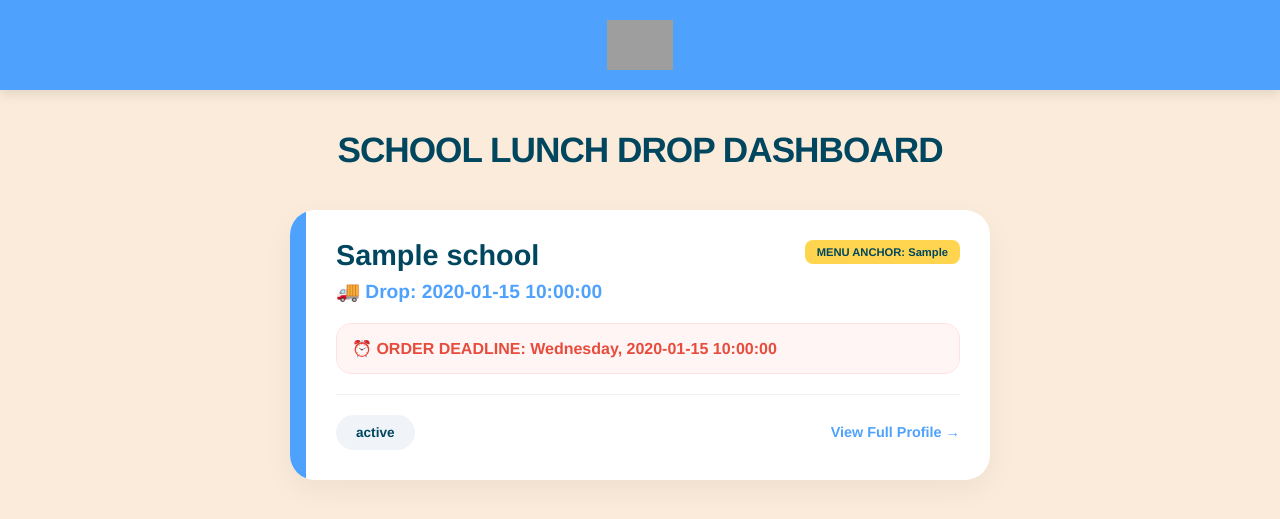
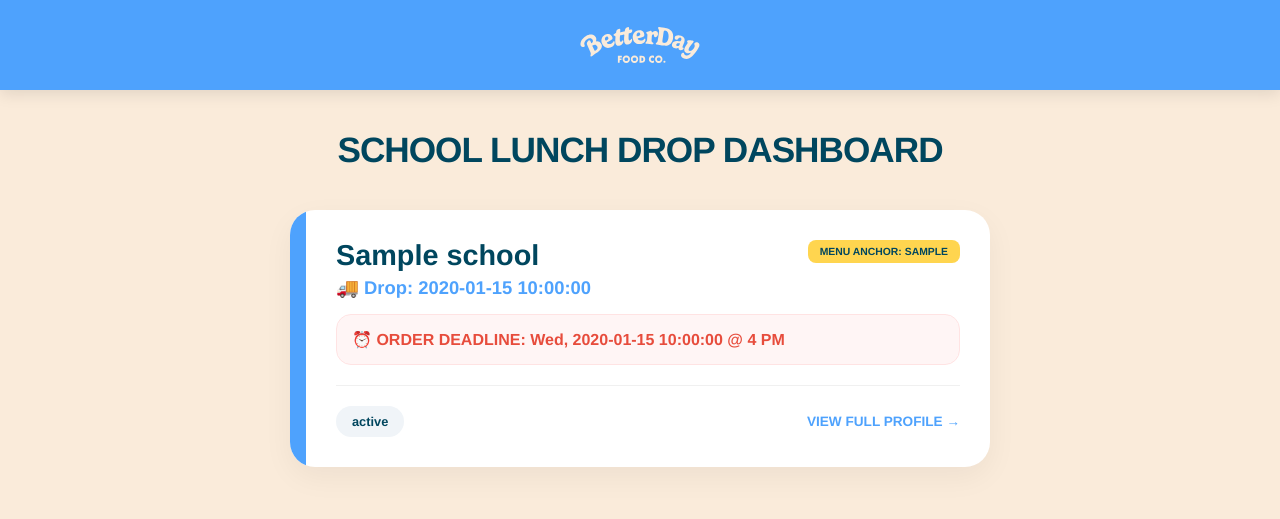
Before and after one commit to conner-kadz/betterday-app, a Flask app: template templates/admin.html in a window 1280 px wide. Shown: the top 519 px of the page. Run offline with Flask 3, Linux system fonts and the light colour scheme; the template is opened without the code that fills it: most values are stand-ins (such as "Sample title", 1, 10 or a date in 2020); grey boxes are pictures that could not be loaded.

Commit message:
Update admin.html

```diff
--- a/templates/admin.html
+++ b/templates/admin.html
@@ -22,12 +22,12 @@
             color: var(--dark);
         }
 
-        /* Fixed Header */
+        /* Fixed Brand Header */
         .header {
             background: var(--primary);
             padding: 20px;
             text-align: center;
-            box-shadow: 0 4px 12px rgba(0,0,0,0.1);
+            box-shadow: 0 4px 15px rgba(0,0,0,0.1);
         }
         .header img {
             height: 50px;
@@ -42,7 +42,7 @@
             padding: 0 20px;
         }
 
-        .admin-title {
+        .dashboard-title {
             font-size: 2.2rem;
             font-weight: 900;
             text-align: center;
@@ -51,7 +51,7 @@
             letter-spacing: -1px;
         }
 
-        /* The Clickable Card */
+        /* The Card Link */
         .card-link {
             text-decoration: none;
             color: inherit;
@@ -59,6 +59,7 @@
             margin-bottom: 25px;
         }
 
+        /* The Drop Card Layout */
         .drop-card {
             background: var(--white);
             border-radius: 25px;
@@ -72,7 +73,7 @@
             transform: translateY(-5px);
         }
 
-        /* The Stylized Drop Bar (Left Accent) */
+        /* The Stylized Blue Accent Bar (The Drop Bar) */
         .drop-bar {
             width: 16px;
             background-color: var(--primary);
@@ -84,7 +85,7 @@
             flex-grow: 1;
             display: flex;
             flex-direction: column;
-            gap: 20px;
+            gap: 15px;
         }
 
         .card-header {
@@ -103,20 +104,21 @@
         .delivery-date {
             color: var(--primary);
             font-weight: 700;
-            font-size: 1.2rem;
-            margin-top: 8px;
+            font-size: 1.15rem;
+            margin-top: 5px;
         }
 
         .anchor-pill {
             background: var(--yellow);
             padding: 6px 12px;
             border-radius: 8px;
-            font-size: 0.7rem;
+            font-size: 0.65rem;
             font-weight: 900;
             color: var(--dark);
+            text-transform: uppercase;
         }
 
-        /* Improved Deadline Area */
+        /* Urgent Deadline Area */
         .deadline-area {
             background: #fff5f5;
             border: 1px solid #ffe3e3;
@@ -130,42 +132,44 @@
             gap: 10px;
         }
 
-        .crm-footer {
+        .card-footer {
             display: flex;
             justify-content: space-between;
             align-items: center;
             border-top: 1px solid #f0f0f0;
             padding-top: 20px;
+            margin-top: 5px;
         }
 
-        .status-pill {
+        .status-badge {
             background: #f0f4f8;
-            padding: 10px 20px;
+            padding: 8px 16px;
             border-radius: 50px;
-            font-size: 0.85rem;
+            font-size: 0.8rem;
             font-weight: 700;
+            color: var(--dark);
         }
 
-        .view-profile {
+        .view-profile-hint {
             font-weight: 800;
             color: var(--primary);
-            font-size: 0.9rem;
+            font-size: 0.85rem;
         }
 
         @media (max-width: 500px) {
             .school-name { font-size: 1.4rem; }
-            .delivery-date { font-size: 1rem; }
+            .dashboard-title { font-size: 1.6rem; }
         }
     </style>
 </head>
 <body>
 
     <div class="header">
-        <img src="https://www.eatbetterday.ca/cdn/shop/files/Logo_White_300x.png" alt="BetterDay Logo">
+        <img src="{{ url_for('static', filename='Logo.svg') }}" alt="BetterDay Logo">
     </div>
 
     <div class="container">
-        <h1 class="admin-title">School Lunch Drop Dashboard</h1>
+        <h1 class="dashboard-title">School Lunch Drop Dashboard</h1>
 
         {% for b in bookings %}
         {% if b.school %}
@@ -179,16 +183,16 @@
                             <h3 class="school-name">{{ b.school }}</h3>
                             <div class="delivery-date">🚚 Drop: {{ b.delivery_date }}</div>
                         </div>
-                        <div class="anchor-pill">MENU ANCHOR: {{ b.anchor_sunday }}</div>
+                        <div class="anchor-pill">Menu Anchor: {{ b.anchor_sunday }}</div>
                     </div>
 
                     <div class="deadline-area">
-                        ⏰ ORDER DEADLINE: Wednesday, {{ b.deadline }}
+                        ⏰ ORDER DEADLINE: Wed, {{ b.deadline }} @ 4 PM
                     </div>
 
-                    <div class="crm-footer">
-                        <div class="status-pill">{{ b.status }}</div>
-                        <div class="view-profile">View Full Profile →</div>
+                    <div class="card-footer">
+                        <div class="status-badge">{{ b.status }}</div>
+                        <div class="view-profile-hint">VIEW FULL PROFILE →</div>
                     </div>
 
                 </div>
@@ -199,8 +203,8 @@
 
         {% if not bookings %}
         <div style="text-align: center; padding: 60px; opacity: 0.5;">
-            <h2 style="font-weight: 900;">No active lunch drops.</h2>
-            <p>New bookings will appear here instantly.</p>
+            <h2 style="font-weight: 900;">No drops currently scheduled.</h2>
+            <p>New bookings will appear here automatically.</p>
         </div>
         {% endif %}
     </div>
```
